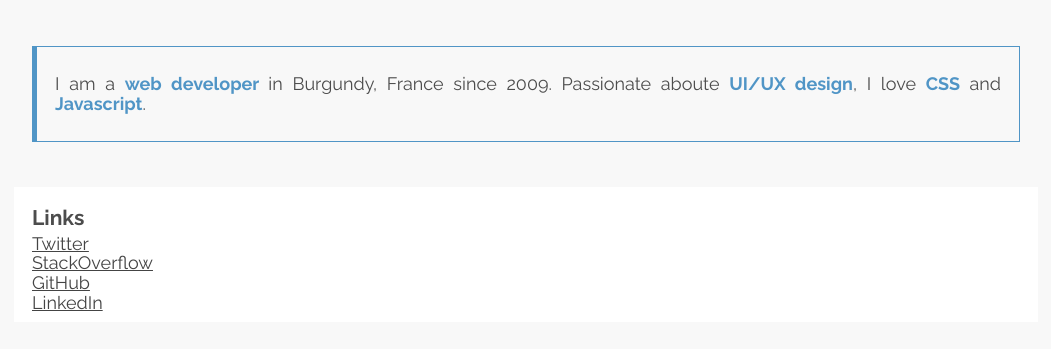
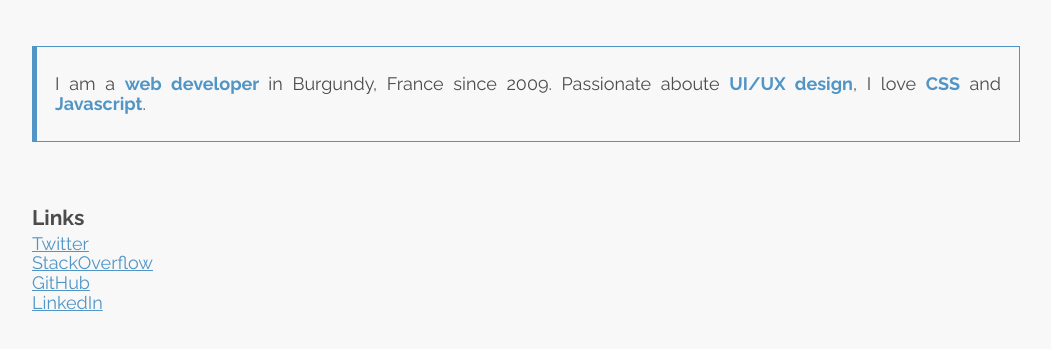
Before and after one commit to armellarcier/armellarcier.github.io.code, a website: page src/index.pug in a window 1280 px wide. Shown: the part 367-716 px from the top of the page, without its empty margins (114-1165 px from the left). Drawn offline with nearby package versions, Linux system fonts and the light colour scheme; files that its build step writes are made by us from their sources.

Commit message:
change(style): simpler footer

```diff
--- a/src/_partials/footer.pug
+++ b/src/_partials/footer.pug
@@ -1,6 +1,7 @@
 footer#footer
-    h3 Links
-    ul
-        each val in links
-            li
-                a(href=val.url target='_blank')= val.title
+    .row
+        h3 Links
+        ul
+            each val in links
+                li
+                    a(href=val.url target='_blank')= val.title
--- a/src/sass/_footer.scss
+++ b/src/sass/_footer.scss
@@ -1,6 +1,4 @@
 #footer
 {
-    @extend .row;
-    background: #fff;
     margin-top: 1em;
 }
--- a/src/sass/_page.scss
+++ b/src/sass/_page.scss
@@ -7,6 +7,6 @@ blockquote{
     text-align: justify;
     @extend .row;
 }
-b, strong{
+b, strong, a{
     color: $color-secondary;
 }
```
